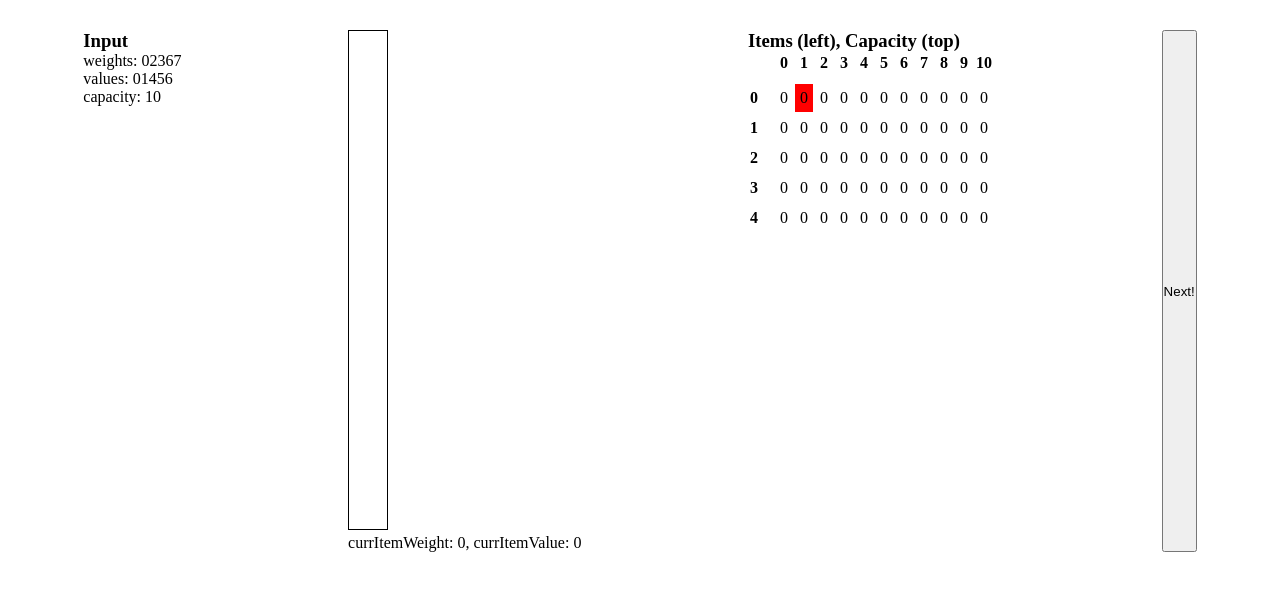
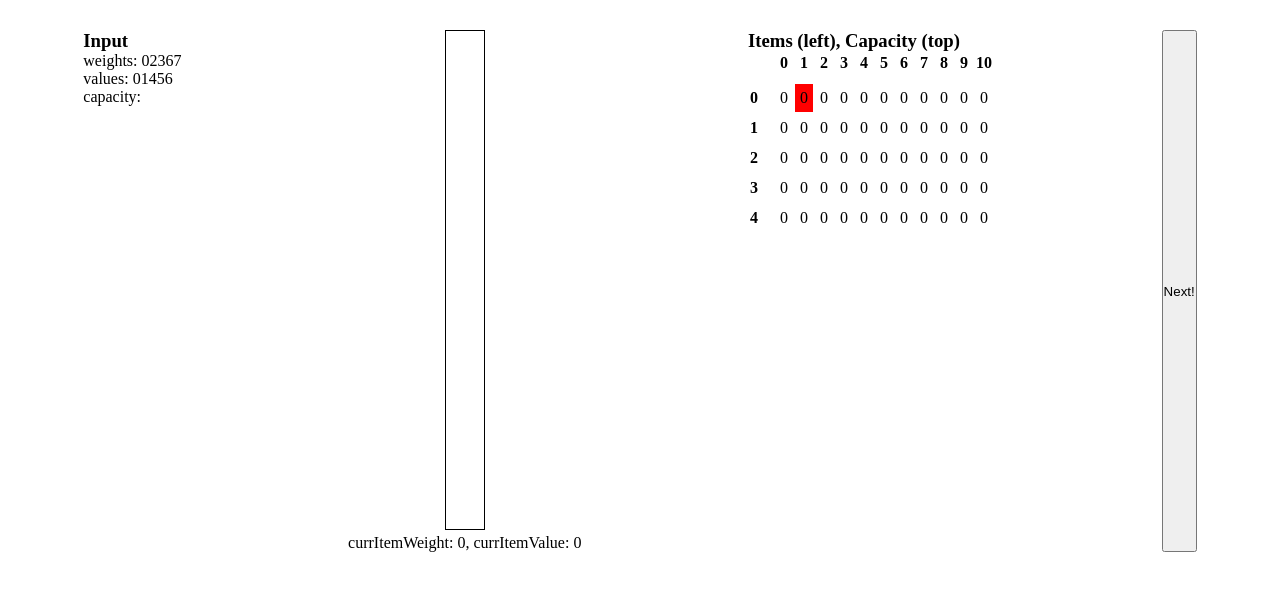
Before and after one commit to rose-paul/DP_vizualization, a React app: page / in a window 1280 px wide. Shown: the top 590 px of the page. Built offline with nearby package versions, Linux system fonts and the light colour scheme.

Commit message:
extract problemData logic from knapsack component

```diff
--- a/css/index.css
+++ b/css/index.css
@@ -8,6 +8,12 @@
     display: flex;
     justify-content: space-around;
     padding-top: 30px;
+}
+
+.knapsack-inner {
+    display: flex;
+    flex-direction: column;
+    align-items: center;
 }
 
 /* table */
--- a/src/knapsack.jsx
+++ b/src/knapsack.jsx
@@ -3,6 +3,7 @@ import CapacityChart from './capacityBar'
 import 'babel-polyfill'
 import DynamicProgrammingTable from './dpTable';
 import createTable from './createTable';
+import ProblemData from './problemData';
 
 const Knapsack = ({stepFunc}) => { // eventually, take props from user input
     const [data, setData] = useState([]);
@@ -46,13 +47,9 @@ const Knapsack = ({stepFunc}) => { // eventually, take props from user input
 
     return (
         <div className="knapsack-outer">
-            <div>
-                <h3>Input</h3>
-                <p>weights: {weights}</p>
-                <p>values: {values}</p>
-                <p>capacity: {maxCapacity}</p>
-            </div>
+            <ProblemData weights={weights} values={values} capacity={maxCapacity} />
             <div className="knapsack-inner">
+                {/* add current bag capacity here */}
                 <CapacityChart width={40} height={500} data={[data[0]]} maxCapacity={maxCapacity} />
                 <span>currItemWeight: {data[0]}, currItemValue: {data[1]}</span>
             </div>
--- /dev/null
+++ b/src/problemData.jsx
@@ -0,0 +1,12 @@
+import React from 'react';
+
+const ProblemData = ({weights, values, maxCapacity}) => (
+  <div>
+    <h3>Input</h3>
+    <p>weights: {weights}</p>
+    <p>values: {values}</p>
+    <p>capacity: {maxCapacity}</p>
+  </div>
+);
+
+export default ProblemData
```
Also changed, not shown: 1 other file (tests, documents, lock files or other folders).
